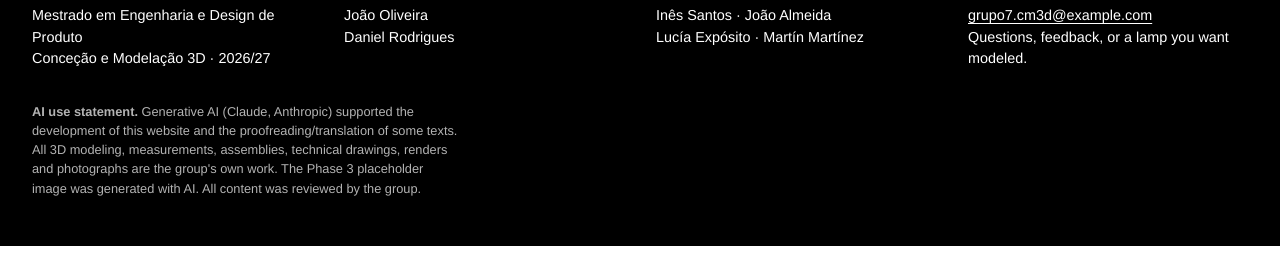
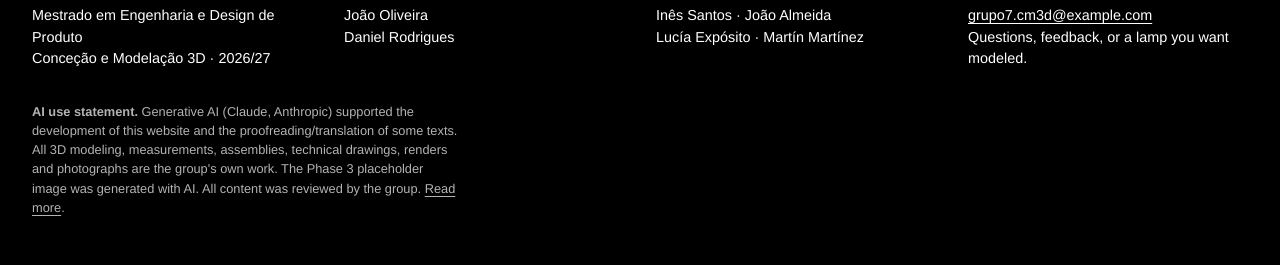
Before and after one commit to luciame05-create/webgroup7cm3d, a plain HTML site: page index.html in a window 1280 px wide. Shown: the part 2497-2762 px from the top of the page. Drawn offline with Linux system fonts and the light colour scheme.

Commit message:
Update index.html

```diff
--- a/index.html
+++ b/index.html
@@ -38,7 +38,7 @@
 <div><h4>Teachers</h4>João Oliveira<br>Daniel Rodrigues</div>
 <div><h4>Group</h4>Inês Santos &middot; João Almeida<br>Lucía Expósito &middot; Martín Martínez</div>
 <div><h4>Contact us</h4><a href="mailto:grupo7.cm3d@example.com">grupo7.cm3d@example.com</a><br>Questions, feedback, or a lamp you want modeled.</div></div>
-<p style="font-size:0.8rem; opacity:0.7; max-width:60ch; margin-top:2rem;"><strong>AI use statement.</strong> Generative AI (Claude, Anthropic) supported the development of this website and the proofreading/translation of some texts. All 3D modeling, measurements, assemblies, technical drawings, renders and photographs are the group's own work. The Phase 3 placeholder image was generated with AI. All content was reviewed by the group.</p>
+<p style="font-size:0.8rem; opacity:0.7; max-width:60ch; margin-top:2rem;"><strong>AI use statement.</strong> Generative AI (Claude, Anthropic) supported the development of this website and the proofreading/translation of some texts. All 3D modeling, measurements, assemblies, technical drawings, renders and photographs are the group's own work. The Phase 3 placeholder image was generated with AI. All content was reviewed by the group. <a href="nosotros.html#ai">Read more</a>.</p>
 </footer><script>
 /* ================================================================
    LIVE TIMELINE — edit only this block when a phase changes.
```
